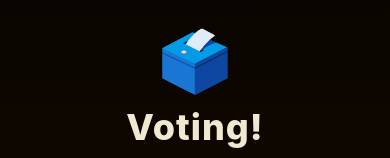
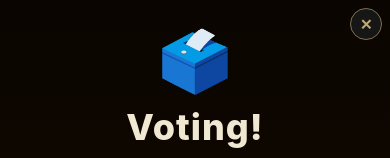
Before and after one commit to dreamcrafter-innovations/werewolf, a React Native app: screen /Vote in a window 390 px wide. Shown: the top 158 px of the page. Built offline with nearby package versions, Linux system fonts and the light colour scheme.

Commit message:
Update pending repository changes

```diff
--- a/package.json
+++ b/package.json
@@ -31,8 +31,7 @@
     "react-native-safe-area-context": "5.7.0",
     "react-native-screens": "4.24.0",
     "react-native-view-shot": "^4.0.3",
-    "react-native-web": "^0.21.0",
-    "react-redux": "^9.3.0"
+    "react-native-web": "^0.21.0"
   },
   "devDependencies": {
     "@babel/core": "^7.29.0",
--- /dev/null
+++ b/src/components/AbandonGameButton.js
@@ -0,0 +1,70 @@
+import React from 'react';
+import { Pressable, Text, StyleSheet, Alert } from 'react-native';
+import { useGame } from '../context/GameContext';
+import { useLanguage } from '../context/LanguageContext';
+import { usePalette } from '../hooks/usePalette';
+import { haptics } from '../utils/haptics';
+
+/**
+ * Quit affordance for the mid-round screens (Day/Night/Vote).
+ *
+ * Those screens deliberately swallow the hardware back button — see the
+ * comment above each screen's BackHandler listener — because Night/Day/Vote
+ * replace each other in the stack and the entry underneath is always Setup,
+ * so an accidental back press would silently abandon the round. That guard
+ * had no counterpart for someone who genuinely wants to stop, so this is
+ * that path: a small, deliberate, confirm-gated exit, not a substitute for
+ * the guard.
+ */
+export default function AbandonGameButton({ navigation }) {
+  const { resetGame } = useGame();
+  const { t } = useLanguage();
+  const C = usePalette();
+
+  const confirmAbandon = () => {
+    haptics.warning();
+    Alert.alert(
+      t('abandon_title'),
+      t('abandon_body'),
+      [
+        { text: t('cancel'), style: 'cancel' },
+        {
+          text: t('abandon_confirm'),
+          style: 'destructive',
+          onPress: () => {
+            resetGame();
+            navigation.navigate('Setup');
+          },
+        },
+      ],
+    );
+  };
+
+  return (
+    <Pressable
+      onPress={confirmAbandon}
+      hitSlop={12}
+      style={[styles.btn, { backgroundColor: C.card, borderColor: C.textDim }]}
+      accessibilityRole="button"
+      accessibilityLabel={t('abandon_label')}
+    >
+      <Text style={[styles.txt, { color: C.textSecondary }]}>✕</Text>
+    </Pressable>
+  );
+}
+
+const styles = StyleSheet.create({
+  btn: {
+    position: 'absolute',
+    top: 8,
+    right: 8,
+    zIndex: 10,
+    width: 32,
+    height: 32,
+    borderRadius: 16,
+    borderWidth: 1,
+    alignItems: 'center',
+    justifyContent: 'center',
+  },
+  txt: { fontSize: 15, fontWeight: '700' },
+});
--- a/src/screens/DayScreen.js
+++ b/src/screens/DayScreen.js
@@ -7,6 +7,7 @@ import { useLanguage } from '../context/LanguageContext';
 import { usePalette } from '../hooks/usePalette';
 import { fill } from '../utils/interpolate';
 import Gradient from '../components/Gradient';
+import AbandonGameButton from '../components/AbandonGameButton';
 import TabletContainer from '../components/TabletContainer';
 import { FONTS } from '../components/theme';
 import { ROLES } from '../data/roles';
@@ -149,6 +150,7 @@ export default function DayScreen({ navigation }) {
         active
       />
       <SafeAreaView style={styles.safe}>
+        <AbandonGameButton navigation={navigation} />
         <TabletContainer>
           <ScrollView contentContainerStyle={styles.scroll} showsVerticalScrollIndicator={false}>
 
--- a/src/screens/NightScreen.js
+++ b/src/screens/NightScreen.js
@@ -7,6 +7,7 @@ import { useLanguage } from '../context/LanguageContext';
 import { usePalette } from '../hooks/usePalette';
 import { fill } from '../utils/interpolate';
 import Gradient from '../components/Gradient';
+import AbandonGameButton from '../components/AbandonGameButton';
 import TabletContainer from '../components/TabletContainer';
 import { FONTS } from '../components/theme';
 import { getRandomProphecy, ROLES } from '../data/roles';
@@ -177,6 +178,7 @@ export default function NightScreen({ navigation }) {
   return (
     <Gradient colors={meta.bg} style={styles.flex}>
       <SafeAreaView style={styles.safe}>
+        <AbandonGameButton navigation={navigation} />
         <TabletContainer>
           <ScrollView contentContainerStyle={styles.scroll} showsVerticalScrollIndicator={false}>
 
--- a/src/screens/VoteScreen.js
+++ b/src/screens/VoteScreen.js
@@ -7,6 +7,7 @@ import { useLanguage } from '../context/LanguageContext';
 import { usePalette } from '../hooks/usePalette';
 import { fill } from '../utils/interpolate';
 import Gradient from '../components/Gradient';
+import AbandonGameButton from '../components/AbandonGameButton';
 import TabletContainer from '../components/TabletContainer';
 import { FONTS } from '../components/theme';
 import { ROLES } from '../data/roles';
@@ -93,6 +94,7 @@ export default function VoteScreen({ navigation }) {
     return (
       <Gradient colors={['#1A0800','#0D0400']} style={styles.flex}>
         <SafeAreaView style={styles.safe}>
+        <AbandonGameButton navigation={navigation} />
           <TabletContainer>
             <ScrollView contentContainerStyle={styles.scroll}>
               <Text style={styles.bigIcon}>🏹</Text>
@@ -129,6 +131,7 @@ export default function VoteScreen({ navigation }) {
     return (
       <Gradient colors={['#0A0500','#180A00']} style={styles.flex}>
         <SafeAreaView style={styles.safe}>
+        <AbandonGameButton navigation={navigation} />
           <TabletContainer>
             <ScrollView contentContainerStyle={styles.scroll}>
               <Text style={styles.bigIcon}>🗳️</Text>
@@ -190,6 +193,7 @@ export default function VoteScreen({ navigation }) {
   return (
     <Gradient colors={['#0A0500','#160B00','#1E1200']} style={styles.flex}>
       <SafeAreaView style={styles.safe}>
+        <AbandonGameButton navigation={navigation} />
         <TabletContainer>
           <ScrollView contentContainerStyle={styles.scroll}>
             <Text style={styles.bigIcon}>🗳️</Text>
```
Also changed, not shown: src/data/strings.js.
